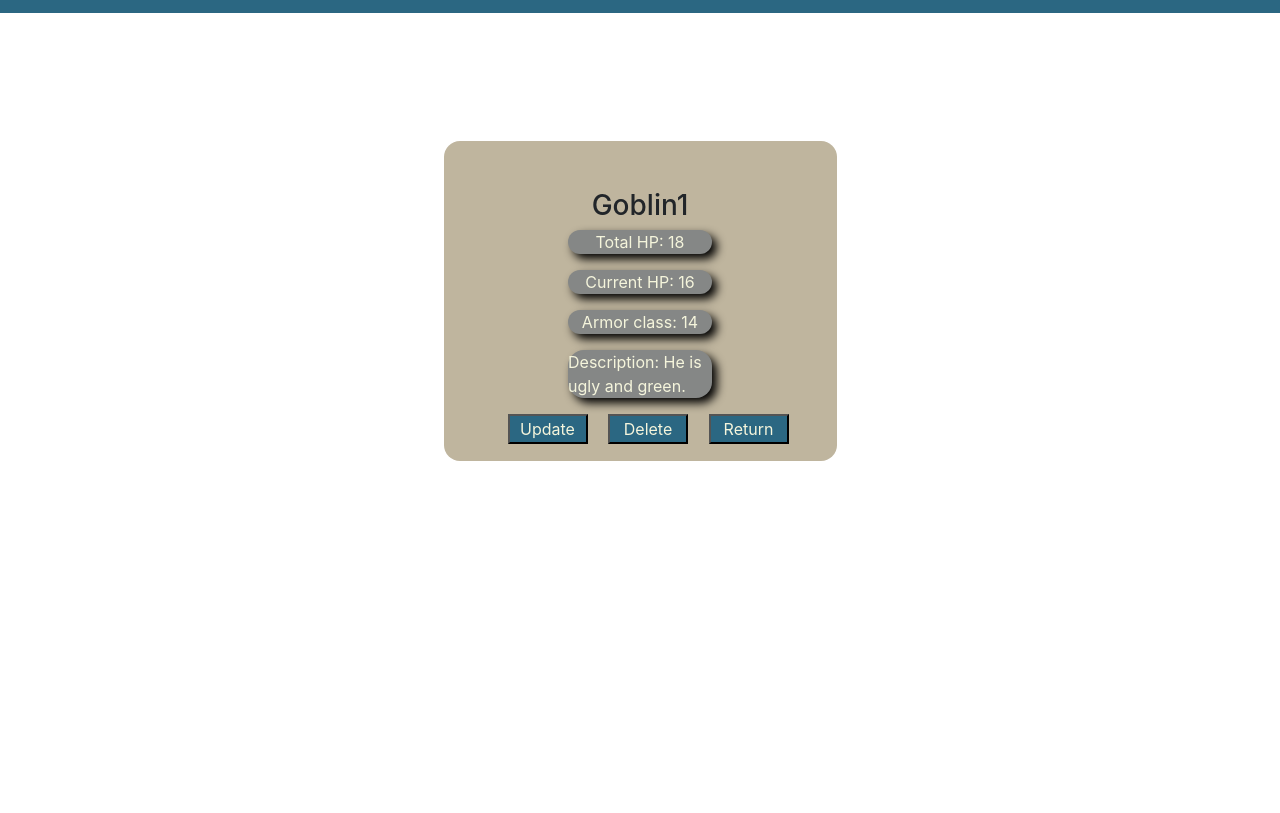
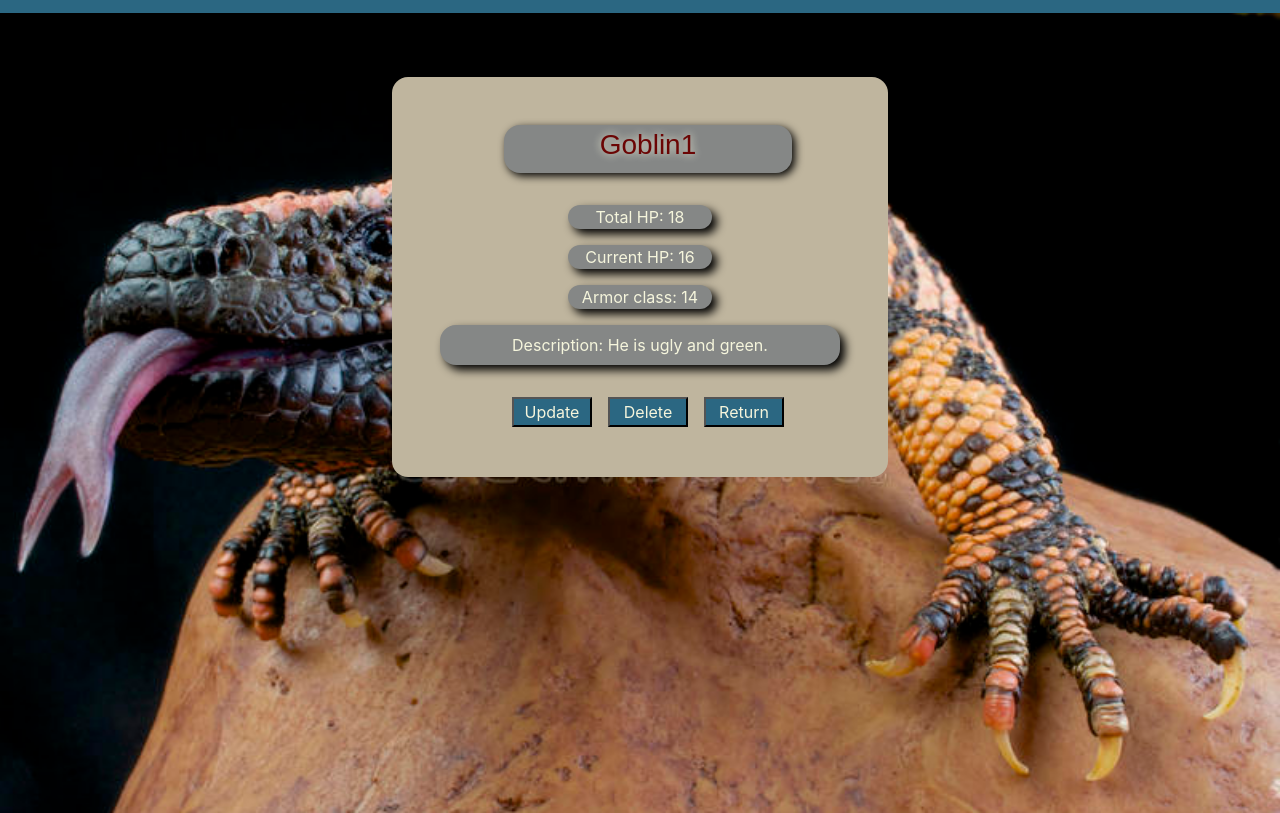
Before and after one commit to tjmer/capstone, a Flask app: page /battle/monster/1 in a window 1280 px wide. Shown: the part 93-906 px from the top of the page. Run offline with Flask 2, Linux system fonts and the light colour scheme; a user stored in the database is signed in; data comes from the database, SQL or seed files in the repository; some libraries are stand-ins or nearby versions; some web fonts are replaced.

Commit message:
finished styling monster page

```diff
--- a/the_assistant/static/main.css
+++ b/the_assistant/static/main.css
@@ -271,7 +271,7 @@
 .character-sheet-monster{
     display: flex;
     justify-content: center;
-    background-image: url(#);
+    background-image: url(/static/site_pics/Gila-monster.jpg);
     background-size: cover;
     background-repeat: no-repeat;
     height: 100vh;
@@ -279,8 +279,8 @@
 
 .background-monster{
     background-color: #BFB59E;
-    height: 20rem;
-    margin-top: 8rem;
+    height: 25rem;
+    margin-top: 4rem;
     padding: 3rem;
     border-radius: 1rem;
 }
--- a/the_assistant/templates/monster.html
+++ b/the_assistant/templates/monster.html
@@ -3,8 +3,8 @@
 {% block content %}
 <section class="character-sheet-monster">
   <div class="background-monster">
-    <section class="char-name">
-      <h3>{{ monster.monster_name }}</h3>
+    <section class="char-name-section">
+      <h3 class="char-name">{{ monster.monster_name }}</h3>
     </section>
     <section class="char-health">
       <p class="border-sides">Total HP: {{ monster.total_hp }}</p>
@@ -12,10 +12,10 @@
       <p class="border-sides">Armor class: {{ monster.armor_class }}</p>
     </section>
     <section class="info">
-      <p class="border-sides">Description: {{ monster.monster_description }}</p>
+      <p class="descript">Description: {{ monster.monster_description }}</p>
     </section>
+    <div class="character-buttons">
     {% if monster.author == current_user %}
-    <div>
       <a href="{{ url_for('update_monster', monster_id=monster.id) }}"><button class="view-button marg-l-1">Update</button></a>
       <button type="button" data-toggle="modal" data-target="#deleteModal" class="view-button marg-l-1">Delete</button>
       {% endif %}
```
Also changed, not shown: the_assistant/static/site_pics/Gila-monster.jpg (added).
